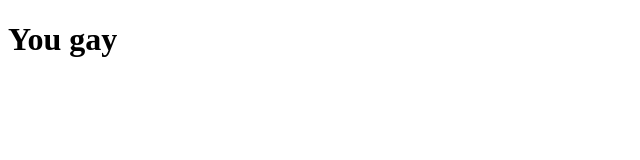
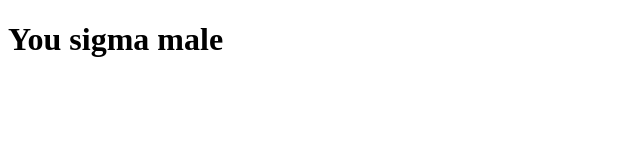
Before and after one commit to debam11/apna-college-demo, a plain HTML site: page index.html in a window 1280 px wide. Shown: the whole page, without its empty margins (0-640 px from the left). Drawn offline with Linux system fonts and the light colour scheme.

Commit message:
File is changed

```diff
--- a/index.html
+++ b/index.html
@@ -7,6 +7,6 @@
   <title>Debaaaaam</title>
 </head>
 <body>
-  <h1> You gay</h1>
+  <h1> You sigma male</h1>
 </body>
 </html>
```
